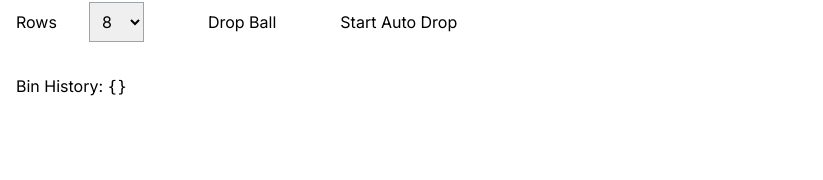
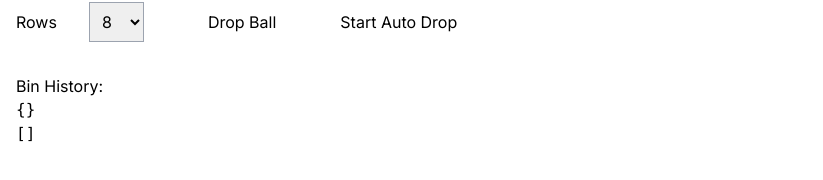
Before and after one commit to AnsonH/plinko-game, a SvelteKit app: page / in a window 1280 px wide. Shown: the part 600-780 px from the top of the page, without its empty margins (0-823 px from the left). Built offline with nearby package versions, Linux system fonts and the light colour scheme.

Commit message:
feat: show bin records for debugging

```diff
--- a/src/routes/+page.svelte
+++ b/src/routes/+page.svelte
@@ -43,6 +43,10 @@
     <button on:click={stopDropBallInterval}>Stop Auto Drop</button>
   {/if}
 </div>
-<p class="mx-4 my-4">
-  Bin History: <span class="font-mono">{JSON.stringify(Object.fromEntries(occurrences))}</span>
-</p>
+<div class="mx-4 my-4">
+  Bin History:
+  <ul>
+    <li class="font-mono">{JSON.stringify(Object.fromEntries(occurrences))}</li>
+    <li class="font-mono">{JSON.stringify(Array.from(occurrences.values()))}</li>
+  </ul>
+</div>
```
